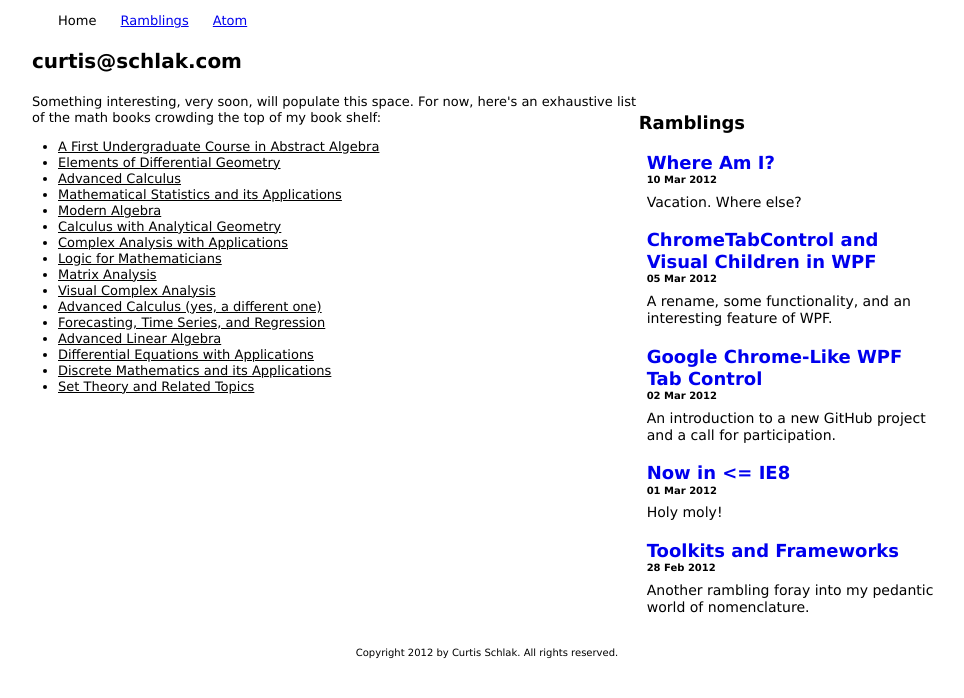
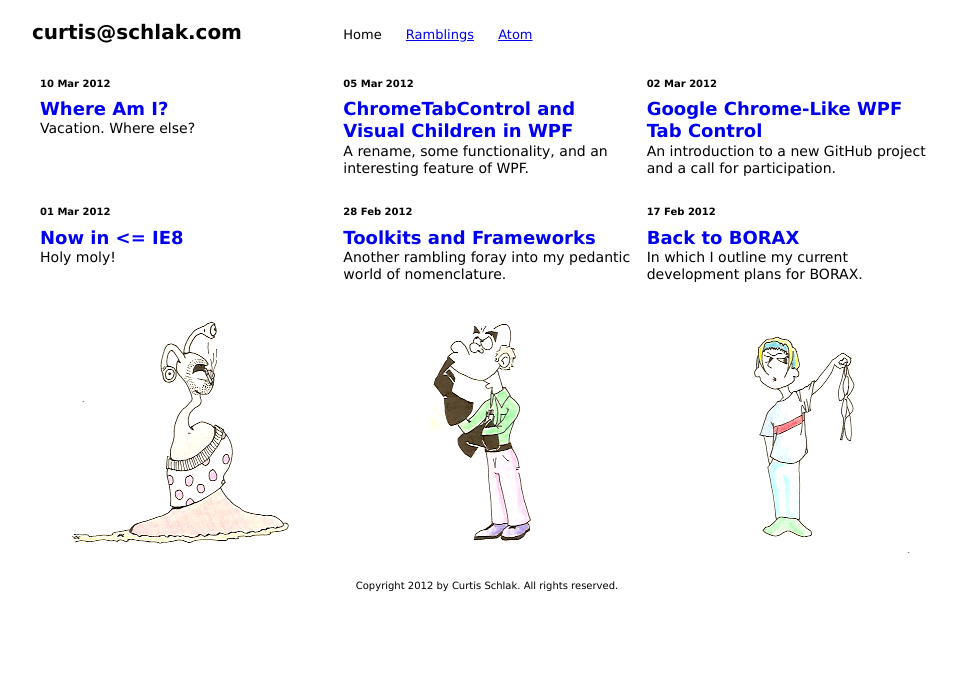
Before and after one commit to roberts-sandbox/test-realist, a Jekyll site: the page built from index.html, in a window 1280 px wide. Shown: the top 698 px of the page, without its empty margins (153-1117 px from the left). Built offline with Jekyll 4.4.1, drawn with Linux system fonts in a browser that asks for light colours; nearby versions of some CDN libraries.

Commit message:
Update to some layout and art.

```diff
--- a/css/site.css
+++ b/css/site.css
@@ -85,11 +85,15 @@ pre, code {
 	line-height: 130%;
 }
 
-.main .top li
-{
-	display: inline;
+.main .top ul {
+	margin: 20px 8px;
+}
+
+.main .top li {
+	display: inline-block;
 	list-style-type: none;
 	padding-right: 20px;
+	line-height: 30px;
 }
 
 .post-summary h2 {
@@ -103,8 +107,29 @@ pre, code {
   font-weight: bold;
 }
 
-.post-summary p {
-  padding: 0 8px 0 8px;
+.front-page .post-summary p {
+	margin: 0;
+}
+
+.front-page section.clickable {
+	cursor: pointer;
+}
+
+.big-list-holder.front-page article.post-summary {
+	margin-bottom: 1em;
+}
+
+.front-page .post-summary .date.front-page {
+	padding: 8px;
+	border-bottom: 0;
+}
+
+.front-page .post-summary h2 {
+	margin: 0;
+}
+
+.front-page .post-summary p {
+  padding: 0 8px 8px 8px;
 }
 
 #dsq-pagination, #dsq-account-dropdown {
--- a/index.html
+++ b/index.html
@@ -8,12 +8,19 @@
 		<link type="text/css" rel="stylesheet" href="/css/site.css">
 		<title>curtis@schlak.com</title>
 		<meta http-equiv="Content-Type" content="text/html;charset=utf-8">
-		<script type="text/javascript" src="/scripts/ie-sucks.js"></script>
+		<!--[if lt IE 9]>
+		<script src="http://html5shiv.googlecode.com/svn/trunk/html5.js"></script>
+		<![endif]-->
+		<script src="https://ajax.googleapis.com/ajax/libs/jquery/1.7.2/jquery.min.js"></script>
+		<script src="/scripts/site.js"></script>
 	</head>
 	<body>
 		<div class="main">
-			<header class="top yui3-u-1">
-				<nav>
+			<header class="top yui3-g">
+				<header class="yui3-u-1-3">
+					<h1>curtis@schlak.com</h1>
+				</header>
+				<nav class="top yui3-u-2-3">
 					<ul>
 						<li>Home</li>
 						<li><a href="/blogs.html">Ramblings</a></li>
@@ -21,42 +28,26 @@
 					</ul>
 				</nav>
 			</header>
-			<header class="yui3-g">
-				<h1 class="yui3-u-1">curtis@schlak.com</h1>
-			</header>
-			<section class="yui3-g">
-				<section class="yui3-u-2-3">
-					Something interesting, very soon, will populate this
-					space. For now, here's an exhaustive list of the math books crowding
-					the top of my book shelf:
-					<ul>
-						<li><u>A First Undergraduate Course in Abstract Algebra</u></li>
-						<li><u>Elements of Differential Geometry</u></li>
-						<li><u>Advanced Calculus</u></li>
-						<li><u>Mathematical Statistics and its Applications</u></li>
-						<li><u>Modern Algebra</u></li>
-						<li><u>Calculus with Analytical Geometry</u></li>
-						<li><u>Complex Analysis with Applications</u></li>
-						<li><u>Logic for Mathematicians</u></li>
-						<li><u>Matrix Analysis</u></li>
-						<li><u>Visual Complex Analysis</u></li>
-						<li><u>Advanced Calculus (yes, a different one)</u></li>
-						<li><u>Forecasting, Time Series, and Regression</u></li>
-						<li><u>Advanced Linear Algebra</u></li>
-						<li><u>Differential Equations with Applications</u></li>
-						<li><u>Discrete Mathematics and its Applications</u></li>
-						<li><u>Set Theory and Related Topics</u></li>
-					</ul>
+			<section class="big-list-holder yui3-g front-page">
+				{% for post in site.posts limit:6 %}
+					<section class="clickable yui3-u-1-3">
+						<article class="post-summary">
+							<p class="date front-page">{{ post.date | date_to_string }}</p>
+							<h2><a href="{{ post.url }}">{{ post.title }}</a></h2>
+							<p>{{ post.synopsis }}</p>
+						</article>
+					</section>
+				{% endfor %}
+			</section>
+			<section class="yui3-g middle">
+				<section class="yui3-u-1-3">
+					<img height="252" width="252" src="/img/alien.png">
 				</section>
 				<section class="yui3-u-1-3">
-					<h2>Ramblings</h1>
-					{% for post in site.posts limit:5 %}
-						<article class="post-summary">
-							<h2><a href="{{ post.url }}">{{ post.title }}</a></h2>
-							<p class="date">{{ post.date | date_to_string }}</p>
-							<p>{{ post.synopsis }}</p>
-						</article>
-					{% endfor %}
+					<img height="252" width="252" src="/img/doctor.png">
+				</section>
+				<section class="yui3-u-1-3">
+					<img height="252" width="252" src="/img/teen.png">
 				</section>
 			</section>
 			{% include copyright.html %}
--- /dev/null
+++ b/scripts/site.js
@@ -0,0 +1,6 @@
+$(function() {
+  $("body .main .big-list-holder .clickable").click(function(e) {
+    e.preventDefault();
+    location.href = $('article h2 a', e.currentTarget).attr('href');
+  });
+});
```
Also changed, not shown: blogs.html (+5 -5 lines), img/alien.png (added), img/doctor.png (added), img/teen.png (added).
